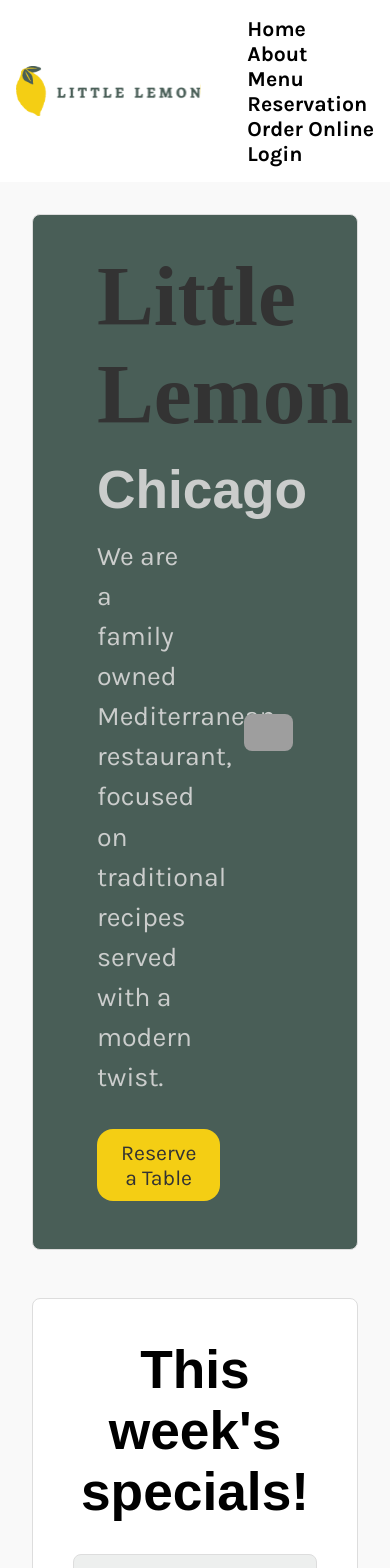
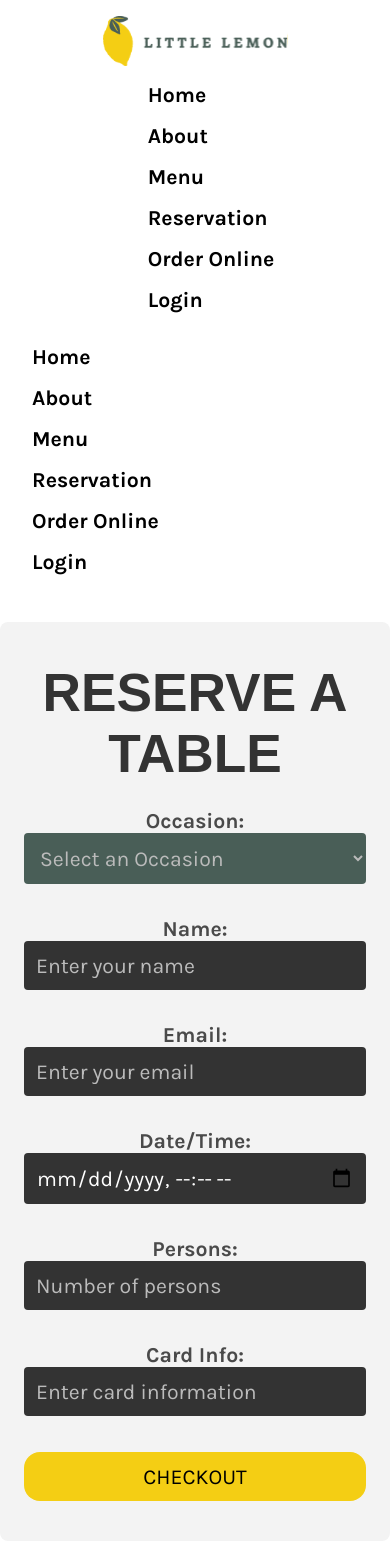
Before and after one commit to Utibetj/littlelemon, a React (Create React App) app: page /reservations in a window 390 px wide. Shown: the top 1568 px of the page. Built offline with nearby package versions, Linux system fonts and the light colour scheme; grey boxes are pictures that could not be loaded; a web font is replaced by a local one.

Commit message:
just for backup against force

```diff
--- a/src/App.js
+++ b/src/App.js
@@ -1,6 +1,8 @@
+/*import React from 'react';
+import { BrowserRouter as Router, Route, Switch } from 'react-router-dom';
 import Header from './Header';
 /*import Nav from './Nav';*/
-import Main from './Main';
+/*import Main from './Main';
 import Footer from './Footer';
 import './App.css';
 
@@ -9,7 +11,7 @@ function App() {
   return (
     <>
       <Header/>
-      {/*<Nav/>*/}
+      {/*<Nav/>*/ /*}
       <Main/>
       <Footer/>
 
@@ -17,4 +19,30 @@ function App() {
   );
 }
 
+export default App;*/
+
+
+import React from 'react';
+import { BrowserRouter as Router, Routes, Route } from 'react-router-dom'; // Adjusted for React Router v6
+import Header from './Header';
+import Nav from './Nav';
+import Main from './Main';
+import Footer from './Footer';
+import ReservationForm from './ReservationForm'; // If you have a separate route for reservations
+
+function App() {
+  return (
+    <Router>
+      <Header />
+      <Nav />
+      <Routes>
+        <Route path="/" element={<Main />} />
+        <Route path="/reservations" element={<ReservationForm />} />
+        {/* Add other routes here */}
+      </Routes>
+      <Footer />
+    </Router>
+  );
+}
+
 export default App;
--- a/src/Header.js
+++ b/src/Header.js
@@ -1,10 +1,11 @@
 import Logo from './icons_assets/Logo .svg';
+import Nav from './Nav';
 
 
 function Header(){
     return <header>
         <img src={Logo} alt="Logo" />
-        <nav className="navbar">
+        {/*<nav className="navbar">
         <ul>
             <li><a href="/home">Home</a></li>
             <li><a href="/about">About</a></li>
@@ -13,7 +14,8 @@ function Header(){
             <li><a href="/order online">Order Online</a></li>
             <li><a href="/login">Login</a></li>
         </ul>
-        </nav>
+        </nav>*/}
+        <Nav />
     </header>
 }
 
--- a/src/Nav.js
+++ b/src/Nav.js
@@ -1,15 +1,18 @@
-/*function Nav(){
-    return <nav className="navbar">
-        <ul>
-            <li><a href="/home">Home</a></li>
-            <li><a href="/about">About</a></li>
-            <li><a href="/menu">Menu</a></li>
-            <li><a href="/reservation">Reservation</a></li>
-            <li><a href="/order online">Order Online</a></li>
-            <li><a href="/login">Login</a></li>
-        </ul>
-    </nav>
-  }
-  export default Nav;*/
+import { Link } from 'react-router-dom';
 
-/*leaving this empty so that nav will be in header*/
+function Nav() {
+    return (
+        <nav className="navbar">
+            <ul>
+                <li><Link to="/home">Home</Link></li>
+                <li><Link to="/about">About</Link></li>
+                <li><Link to="/menu">Menu</Link></li>
+                <li><Link to="/reservation">Reservation</Link></li>
+                <li><Link to="/order-online">Order Online</Link></li>
+                <li><Link to="/login">Login</Link></li>
+            </ul>
+        </nav>
+    );
+}
+
+export default Nav;
--- a/src/index.css
+++ b/src/index.css
@@ -29,9 +29,24 @@ code {
 
 /* Add responsiveness */
 @media (max-width: 768px) {
-  /* Styles for mobile view */
-  nav ul {
-      flex-direction: column; /* Stack items vertically on mobile */
+  /* Stack nav items vertically for mobile view */
+  .navbar ul {
+    flex-direction: column;
+    align-items: flex-start;
+  }
+
+  .navbar ul li {
+    margin-left: 0; /* Remove left margin */
+    margin-bottom: 1rem; /* Add some space between items */
+  }
+
+  header {
+    flex-direction: column; /* Stack the header elements */
+    align-items: flex-start; /* Align items to the left */
+  }
+
+  header img {
+    margin-bottom: 1rem; /* Add spacing below the logo */
   }
 }
 
@@ -159,6 +174,29 @@ TEMPORARY END*/
 
 
 /* Styles for Reserve a Table Section */
+
+
+@media (max-width: 768px) {
+  /* Stack reserve-section content for mobile view */
+  .reserve-section {
+    flex-direction: column;
+    align-items: center;
+    text-align: center;
+    padding: 1rem; /* Reduce padding */
+  }
+
+  .reserve-section img {
+    max-width: 80%; /* Increase image width */
+    margin: 1rem 0; /* Add space above and below */
+  }
+
+  .reserve-content {
+    max-width: 100%; /* Make content full-width */
+  }
+}
+
+
+
 .reserve-section {
   display: flex;
   justify-content: space-between;
@@ -230,6 +268,22 @@ TEMPORARY END*/
 
 
 /* Specials Section Styles */
+
+
+@media (max-width: 768px) {
+  /* Single-column layout for mobile view */
+  .specials {
+    flex-direction: column;
+    align-items: center;
+  }
+
+  .special-item {
+    width: 100%; /* Full width for each item */
+    margin: 1rem 0; /* Add spacing between items */
+  }
+}
+
+
 .specials {
   display: flex;
   justify-content: space-around;
@@ -270,6 +324,28 @@ TEMPORARY END*/
 
 
 /*RESERVATIONFORM.JS HERE*/
+
+
+
+@media (max-width: 600px) {
+  .reservation-form {
+    padding: 1rem;
+  }
+
+  .reservation-form h2 {
+    font-size: 2.5rem; /* Reduce heading size */
+  }
+
+  .reservation-form label,
+  .reservation-form input,
+  .reservation-form select,
+  .reservation-form button {
+    font-size: 1.1rem; /* Smaller font size */
+  }
+}
+
+
+
 
 /* Updated Reservation Form Styles */
 .reservation-form {
@@ -365,8 +441,13 @@ footer p {
 }
 
 /* Responsive adjustments */
+
 @media (max-width: 600px) {
+  footer {
+    padding: 0.5rem;
+  }
+
   footer p {
-      font-size: 0.9rem; /* Smaller text for mobile */
+    font-size: 0.8rem; /* Smaller text for mobile */
   }
 }
```
Also changed, not shown: package.json (+5 -2 lines), 1 other file (tests, documents, lock files or other folders).
